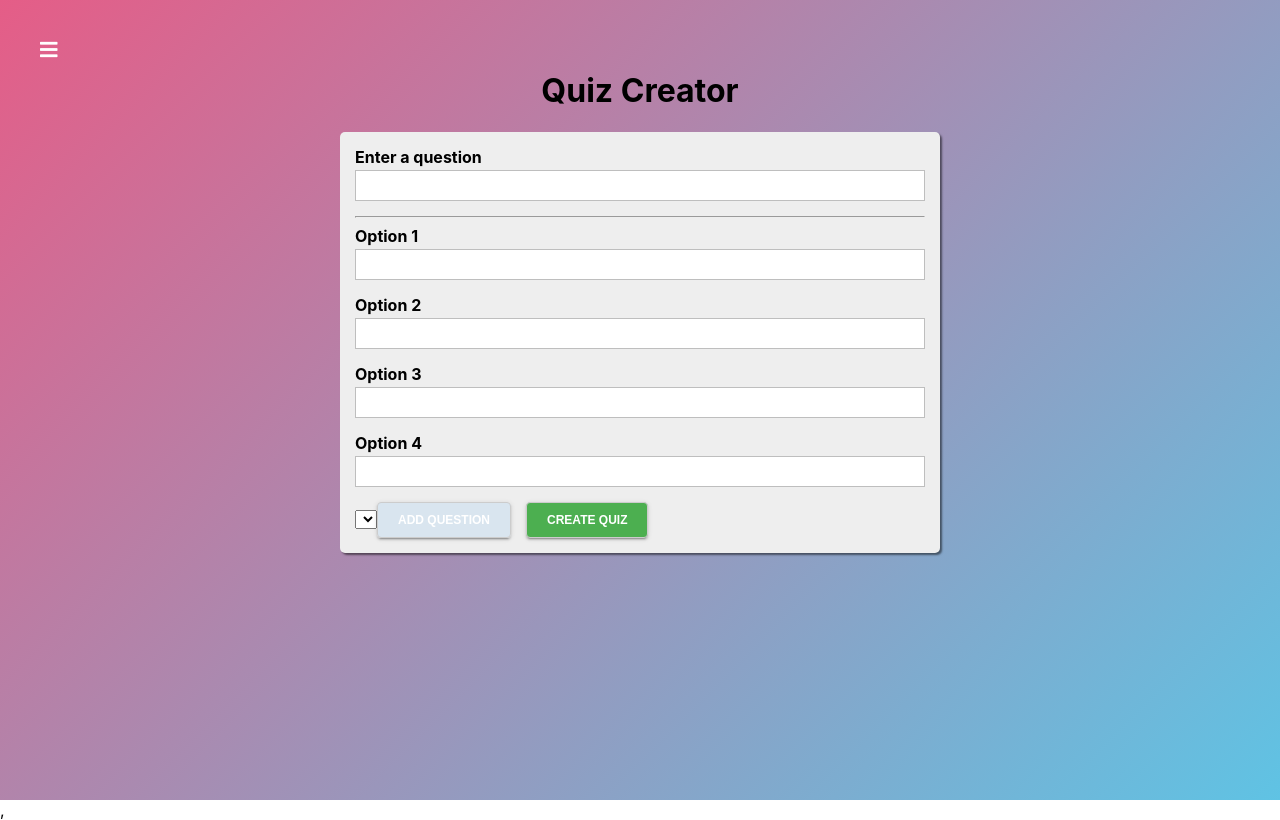
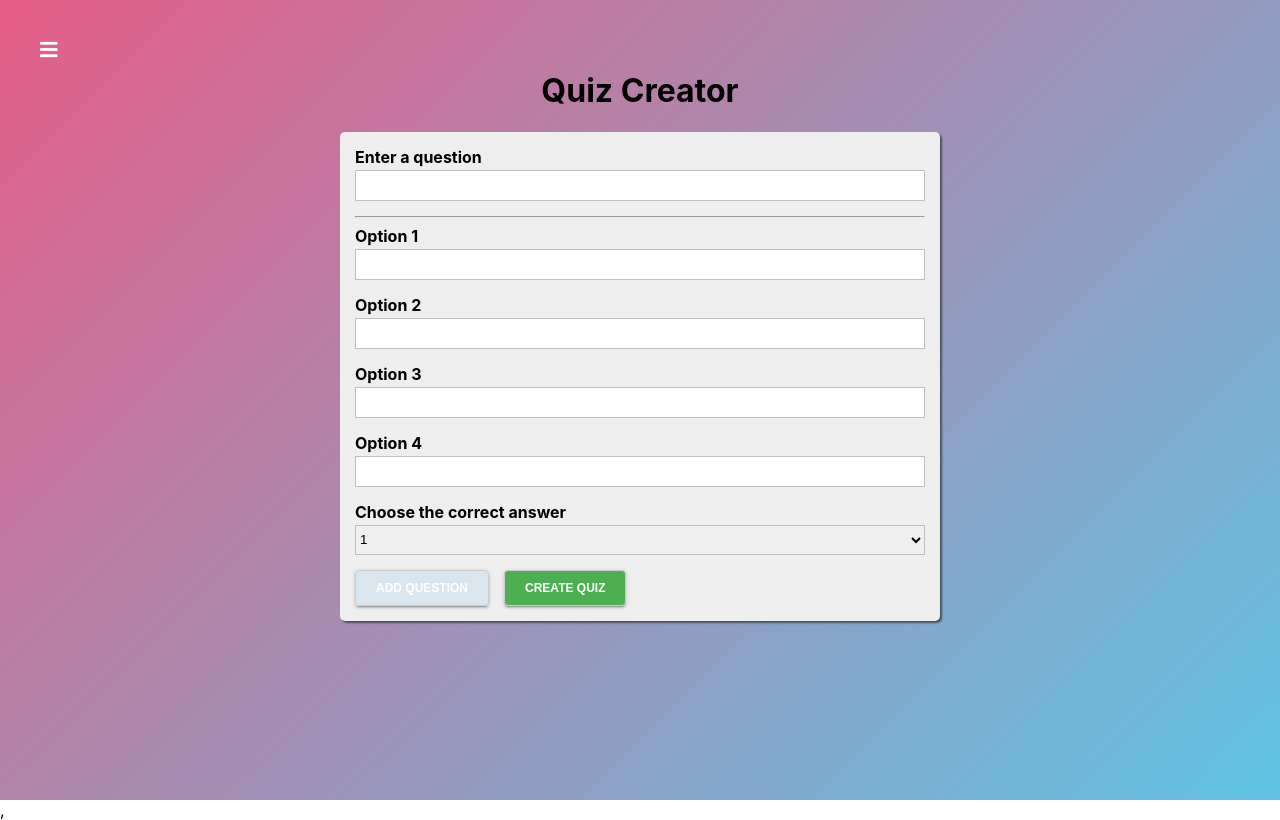
Before and after one commit to Krsisabi/quiz-builder, a React (Create React App) app: page /quiz-creator in a window 1280 px wide. Built offline with nearby package versions, Linux system fonts and the light colour scheme.

Commit message:
add Select

```diff
--- /dev/null
+++ b/src/components/UI/Select/Select.jsx
@@ -0,0 +1,30 @@
+import React from 'react'
+import classes from './Select.module.scss'
+
+const Select = props => {
+	const htmlFor = `${props.label}-${Math.random()}`
+
+	return (
+		<div className={classes.Select}>
+			<label htmlFor={htmlFor}>{props.label}</label>
+			<select
+				id={htmlFor}
+				value={props.value}
+				onChange={props.onChange}
+			>
+				{ props.options.map((option, index) => {
+					return (
+						<option
+							value={option.value}
+							key={option.value + index}
+						>
+							{ option.text }
+						</option>
+					)
+				}) }
+			</select>
+		</div>
+	)
+}
+
+export default Select
--- /dev/null
+++ b/src/components/UI/Select/Select.module.scss
@@ -0,0 +1,21 @@
+.Select {
+	margin-bottom: 15px;
+
+	label {
+		margin: 0 0 3px 0;
+		padding: 0;
+		font-weight: bold;
+		display: block;
+	}
+
+	select {
+		display: block;
+		box-sizing: border-box;
+		border: 1px solid #bebebe;
+		margin: 0 0 5px;
+		height: 30px;
+		width: 100%;
+		outline: none;
+		transition: all 300ms ease-in-out;
+	}
+}
--- a/src/containers/QuizCreator/QuizCreator.jsx
+++ b/src/containers/QuizCreator/QuizCreator.jsx
@@ -1,6 +1,7 @@
 import React, { Component } from 'react'
 import classes from './QuizCreator.module.scss'
 import Button from '../../components/UI/Button/Button'
+import Select from '../../components/UI/Select/Select'
 import Input from '../../components/UI/Input/Input'
 import {createControl} from '../../utils/formUtils'
 
@@ -29,7 +30,8 @@
 
 	state = {
 		quiz: [],
-		formControls: createFormControls()
+		formControls: createFormControls(),
+		rightAnswerId: 1
 	}
 
 	submitHandler = e => {
@@ -69,7 +71,25 @@
 		})
 	}
 
+	selectChangeHandler = e => {
+		this.setState({
+			rightAnswerId: +e.target.value
+		})
+	}
+
 	render() {
+		const select = <Select
+			label="Choose the correct answer"
+			value={this.state.rightAnswerId}
+			onChange={this.selectChangeHandler}
+			options={[
+				{text: 1, value: 1},
+				{text: 2, value: 2},
+				{text: 3, value: 3},
+				{text: 4, value: 4},
+			]}
+		/>
+
 		return (
 			<div className={classes.QuizCreator}>
 				<div>
@@ -79,7 +99,7 @@
 
 					{this.renderInputs()}
 
-					<select></select>
+					{select}
 
 					<Button
 						type="primary"
```
